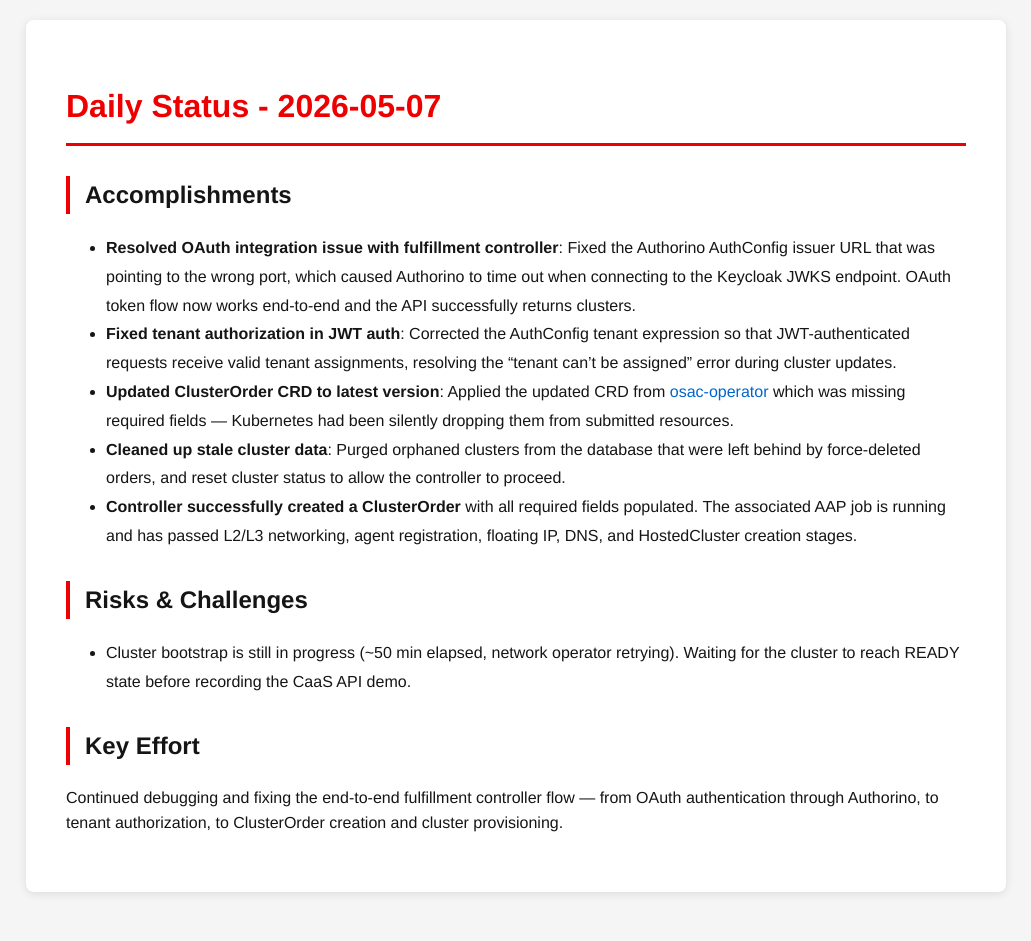
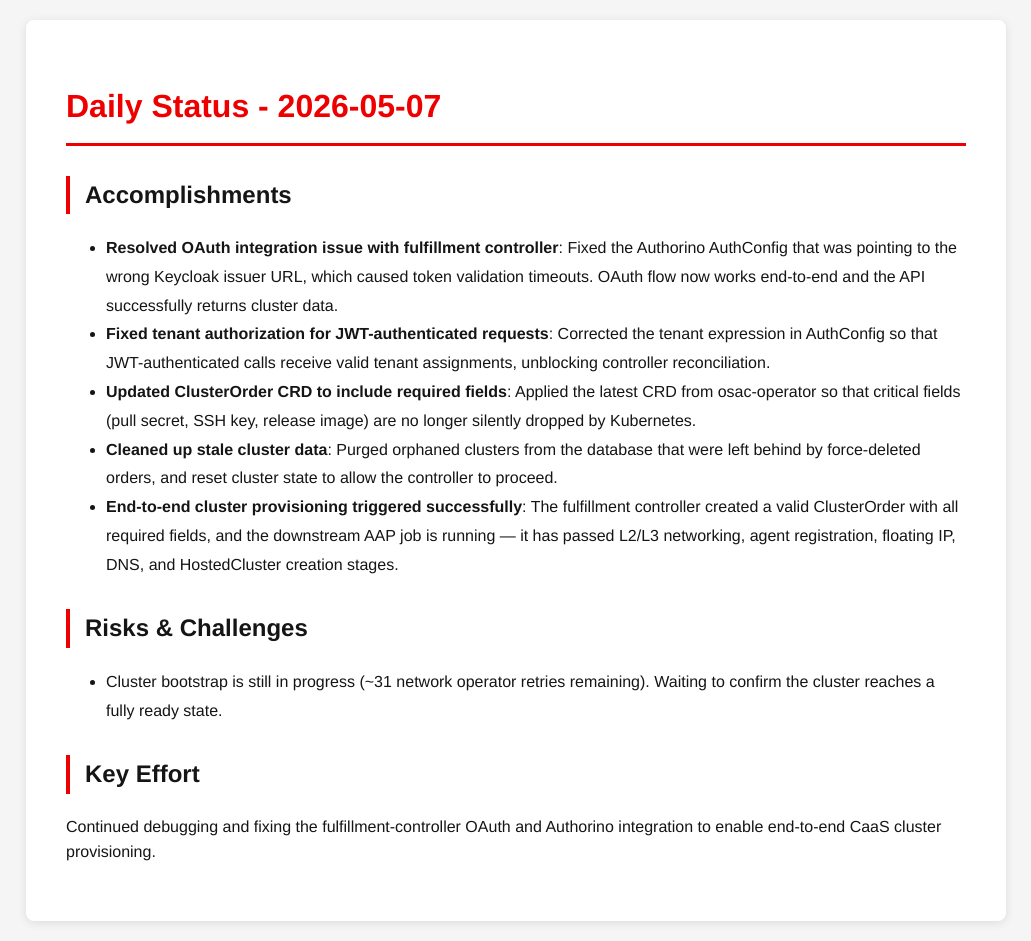
Before and after one commit to tzvatot/daily-status, a Jekyll site: the page built from 2026-05-07.md, in a window 1280 px wide. Shown: the whole page, without its empty margins (124-1155 px from the left). Built offline with Jekyll 4.4.1, drawn with Linux system fonts in a browser that asks for light colours; before the commit the page ends 912 px from its top, so only the background shows below that.

Commit message:
Daily status update - 2026-05-07

```diff
--- a/2026-05-07.md
+++ b/2026-05-07.md
@@ -7,14 +7,14 @@ date: 2026-05-07
 # Daily Status - 2026-05-07
 
 ## Accomplishments
-- **Resolved OAuth integration issue with fulfillment controller**: Fixed the Authorino AuthConfig issuer URL that was pointing to the wrong port, which caused Authorino to time out when connecting to the Keycloak JWKS endpoint. OAuth token flow now works end-to-end and the API successfully returns clusters.
-- **Fixed tenant authorization in JWT auth**: Corrected the AuthConfig tenant expression so that JWT-authenticated requests receive valid tenant assignments, resolving the "tenant can't be assigned" error during cluster updates.
-- **Updated ClusterOrder CRD to latest version**: Applied the updated CRD from [osac-operator](https://github.com/osac-project/osac-operator) which was missing required fields — Kubernetes had been silently dropping them from submitted resources.
-- **Cleaned up stale cluster data**: Purged orphaned clusters from the database that were left behind by force-deleted orders, and reset cluster status to allow the controller to proceed.
-- **Controller successfully created a ClusterOrder** with all required fields populated. The associated AAP job is running and has passed L2/L3 networking, agent registration, floating IP, DNS, and HostedCluster creation stages.
+- **Resolved OAuth integration issue with fulfillment controller**: Fixed the Authorino AuthConfig that was pointing to the wrong Keycloak issuer URL, which caused token validation timeouts. OAuth flow now works end-to-end and the API successfully returns cluster data.
+- **Fixed tenant authorization for JWT-authenticated requests**: Corrected the tenant expression in AuthConfig so that JWT-authenticated calls receive valid tenant assignments, unblocking controller reconciliation.
+- **Updated ClusterOrder CRD to include required fields**: Applied the latest CRD from osac-operator so that critical fields (pull secret, SSH key, release image) are no longer silently dropped by Kubernetes.
+- **Cleaned up stale cluster data**: Purged orphaned clusters from the database that were left behind by force-deleted orders, and reset cluster state to allow the controller to proceed.
+- **End-to-end cluster provisioning triggered successfully**: The fulfillment controller created a valid ClusterOrder with all required fields, and the downstream AAP job is running — it has passed L2/L3 networking, agent registration, floating IP, DNS, and HostedCluster creation stages.
 
 ## Risks & Challenges
-- Cluster bootstrap is still in progress (~50 min elapsed, network operator retrying). Waiting for the cluster to reach READY state before recording the CaaS API demo.
+- Cluster bootstrap is still in progress (~31 network operator retries remaining). Waiting to confirm the cluster reaches a fully ready state.
 
 ## Key Effort
-Continued debugging and fixing the end-to-end fulfillment controller flow — from OAuth authentication through Authorino, to tenant authorization, to ClusterOrder creation and cluster provisioning.
+Continued debugging and fixing the fulfillment-controller OAuth and Authorino integration to enable end-to-end CaaS cluster provisioning.
```
